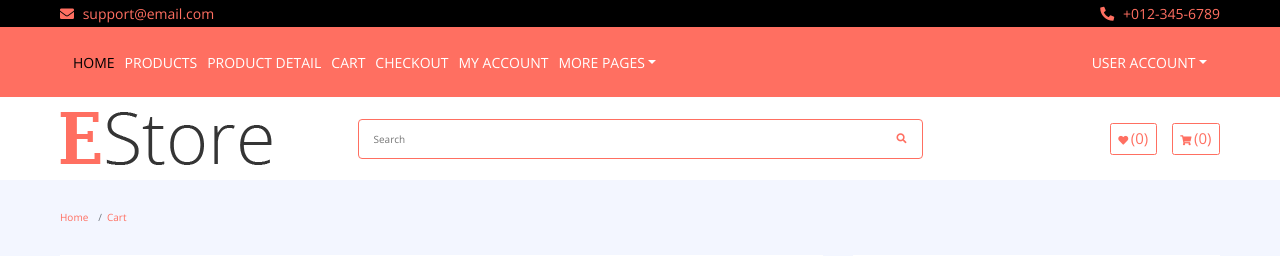
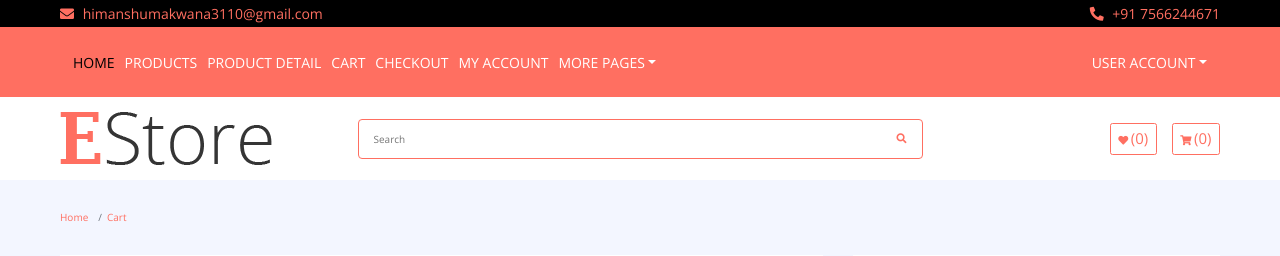
Before and after one commit to SOLANKIJAY15/master, a CodeIgniter app: page /master/index.php/cart/crt in a window 1280 px wide. Shown: the top 256 px of the page. Run offline with CodeIgniter, Linux system fonts and the light colour scheme; some libraries are stand-ins or nearby versions.

Commit message:
add files

```diff
--- a/application/views/header.php
+++ b/application/views/header.php
@@ -44,11 +44,11 @@
                 <div class="row">
                     <div class="col-sm-6">
                         <i class="fa fa-envelope"></i>
-                        support@email.com
+                        himanshumakwana3110@gmail.com
                     </div>
                     <div class="col-sm-6">
                         <i class="fa fa-phone-alt"></i>
-                        +012-345-6789
+                        +91 7566244671
                     </div>
                 </div>
             </div>
```
